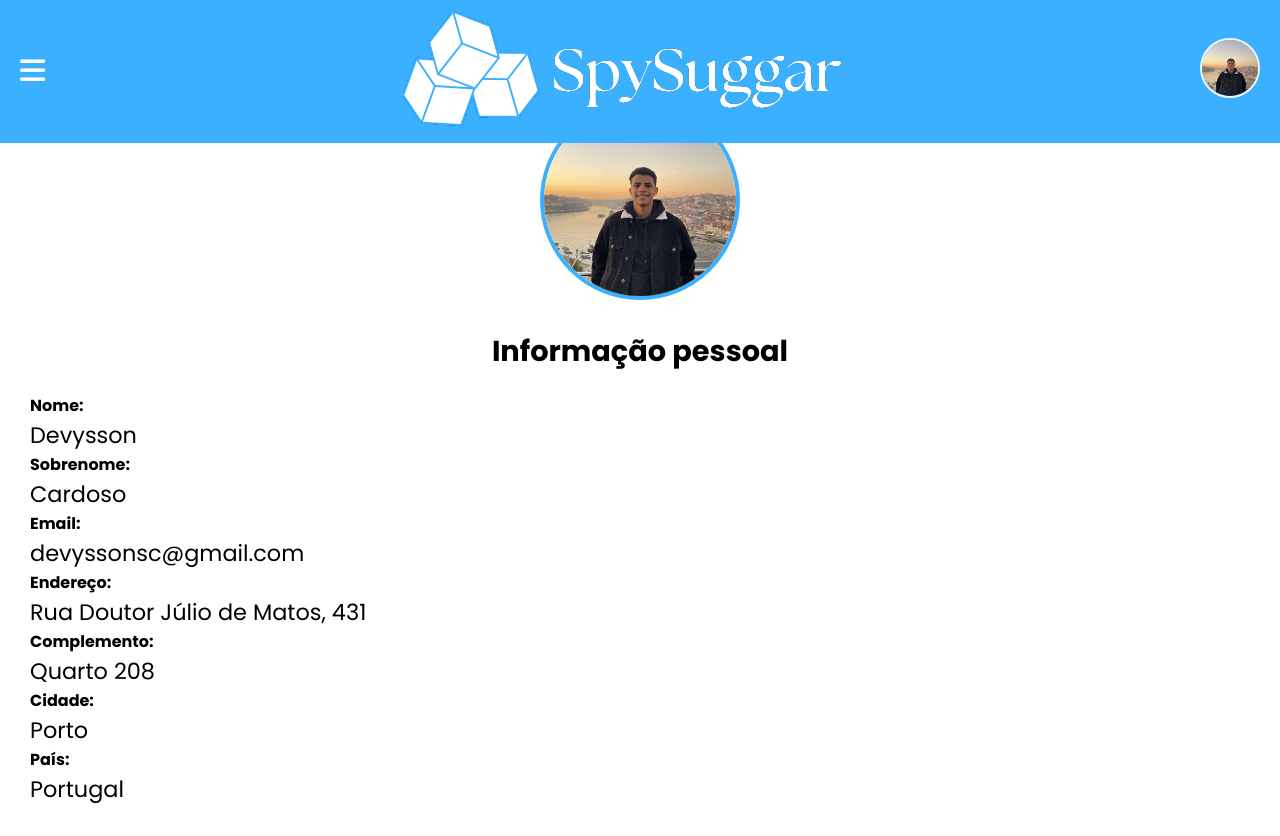
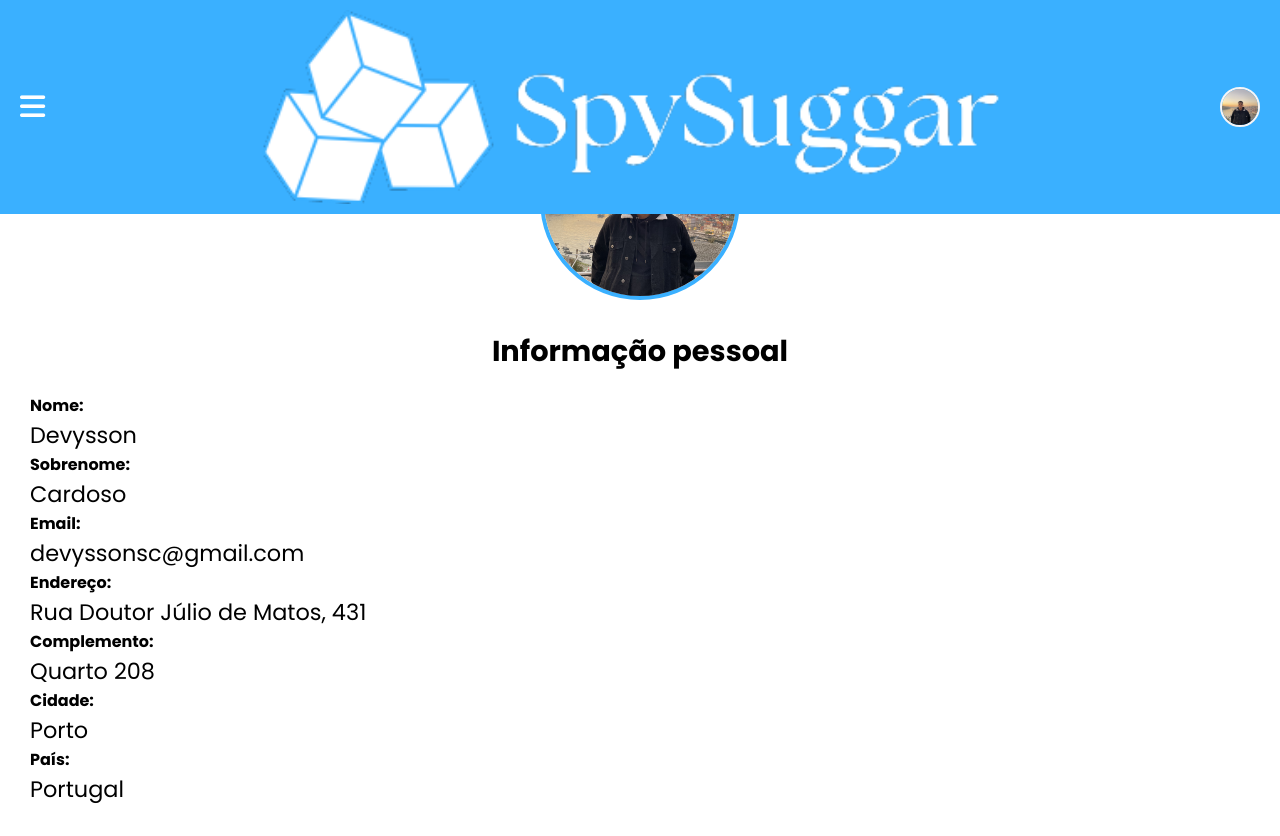
Before and after one commit to devyssonsc/spy-suggar-frontend, an Angular app: page /profile in a window 1280 px wide. Built offline with nearby package versions, Linux system fonts and the light colour scheme.

Commit message:
Update navbar.component.scss

```diff
--- a/src/app/components/navbar/navbar.component.scss
+++ b/src/app/components/navbar/navbar.component.scss
@@ -71,17 +71,28 @@
         cursor: pointer;
     }
 
-    .logo img{
+    .logo{
+        display: flex;
         width: 100%;
-        max-height: 100%;
+        justify-content: center;
+        align-items: center;
+
+        img{
+            width: 70%;
+            max-height: 100%;
+        }
     }
 
-    .profile-link-img img{
-        width: 60px;
-        height: 60px;
-        border-radius: 100%;
-        border: 2px solid $secondary-color;
-        object-fit: cover;
-        cursor: pointer;
+    .profile-link-img{
+        margin-bottom: -6px;
+
+        img{
+            width: 40px;
+            height: 40px;
+            border-radius: 100%;
+            border: 2px solid $secondary-color;
+            object-fit: cover;
+            cursor: pointer;
+        }
     }
 }
```
